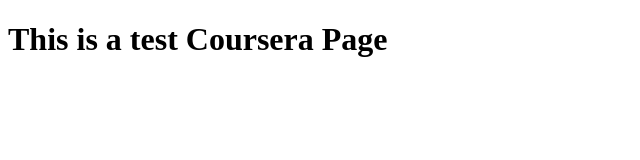
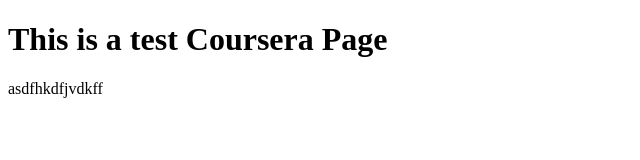
Before and after one commit to xyz313/coursera-test, a plain HTML site: page index.html in a window 1280 px wide. Shown: the whole page, without its empty margins (0-640 px from the left). Drawn offline with Linux system fonts and the light colour scheme.

Commit message:
commit n

```diff
--- a/index.html
+++ b/index.html
@@ -5,5 +5,6 @@
 </head>
 <body>
 	<h1>This is a test Coursera Page</h1>
+	<p> asdfhkdfjvdkff
 </body>
 </html>
```
